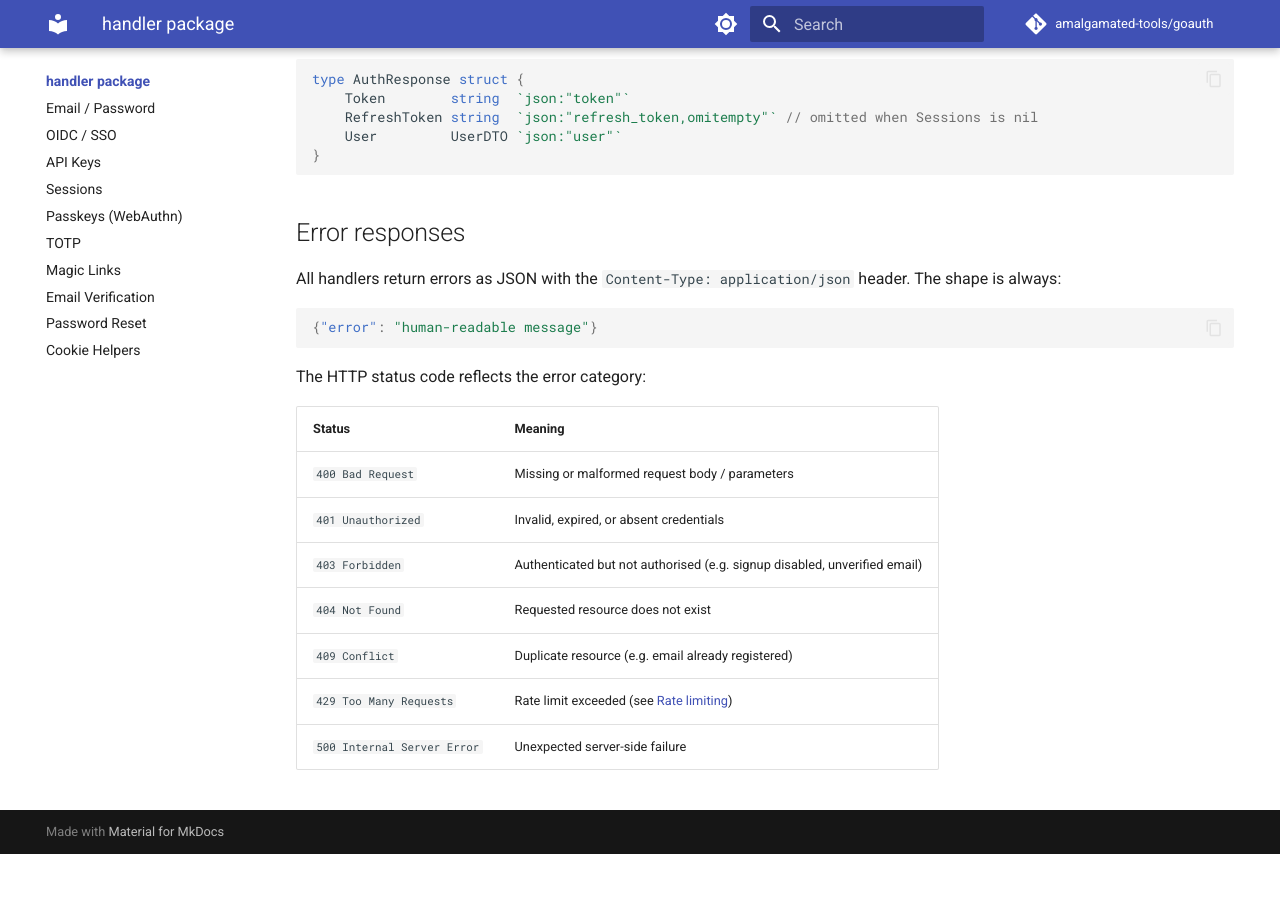
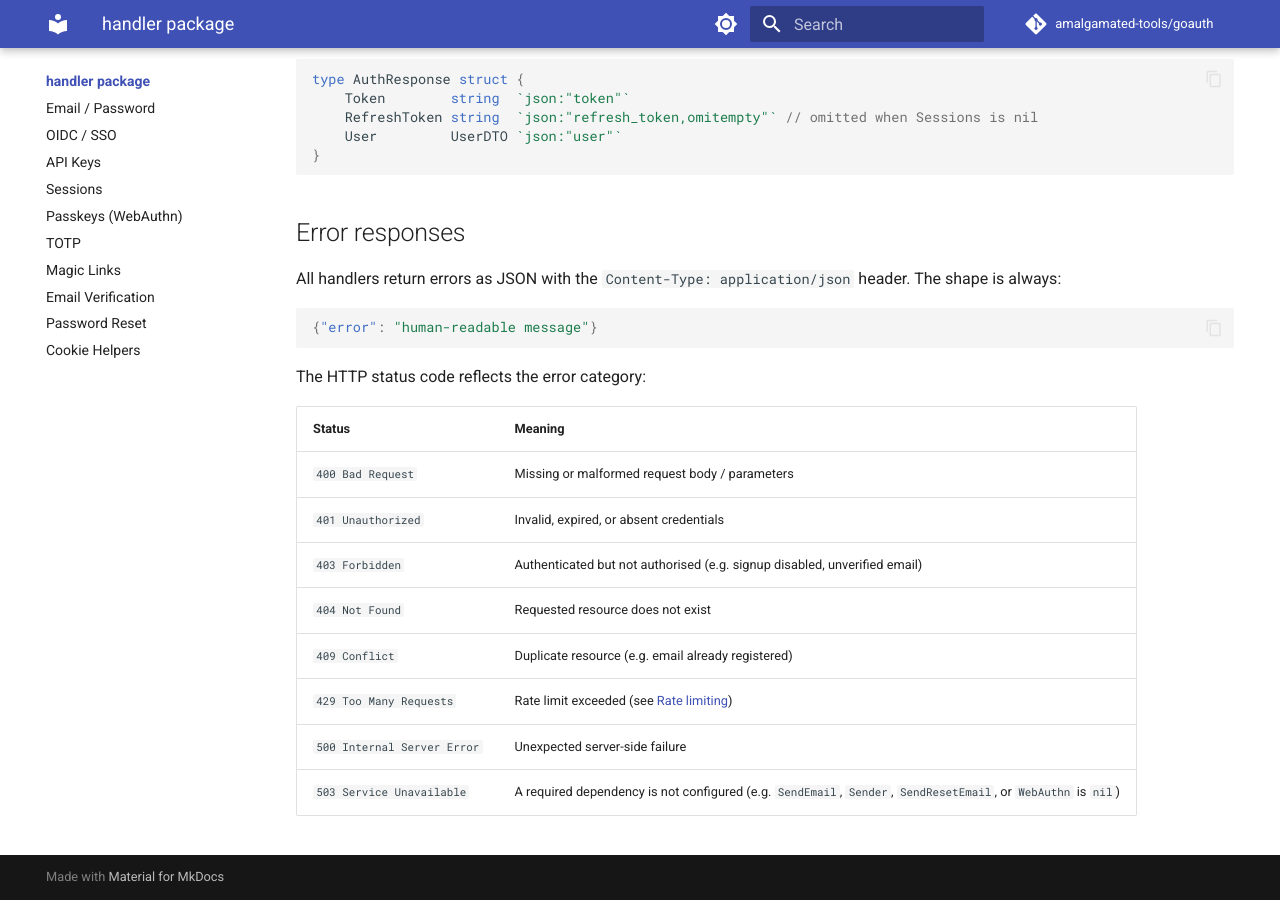
Before and after one commit to amalgamated-tools/goauth, an MkDocs documentation site: the page built from docs/handler/index.md, in a window 1280 px wide and 900 px high, scrolled down 1467 px. Built offline with MkDocs 1.6.1 and Material for MkDocs 9.7.7, drawn with Linux system fonts in a browser that asks for light colours; comment, search, counter and statistics services are not loaded; before the commit the page ends 2321 px from its top, so only the background shows below that.

Commit message:
docs: add 503 Service Unavailable to handler error responses table (#164)
Multiple handlers return HTTP 503 when a required dependency is nil
(SendEmail, Sender, SendResetEmail, WebAuthn), but the shared error
responses table in docs/handler/index.md was missing this status code.

Each individual handler doc already documents 503 in its own HTTP status
codes table; this adds the missing entry to the package-level summary.

Co-authored-by: github-actions[bot] <41898282+github-actions[bot]@users.noreply.github.com>
Co-authored-by: Copilot <223556219+Copilot@users.noreply.github.com>

```diff
--- a/docs/handler/index.md
+++ b/docs/handler/index.md
@@ -73,3 +73,4 @@ The HTTP status code reflects the error category:
 | `409 Conflict` | Duplicate resource (e.g. email already registered) |
 | `429 Too Many Requests` | Rate limit exceeded (see [Rate limiting](../auth/rate-limiting.md)) |
 | `500 Internal Server Error` | Unexpected server-side failure |
+| `503 Service Unavailable` | A required dependency is not configured (e.g. `SendEmail`, `Sender`, `SendResetEmail`, or `WebAuthn` is `nil`) |
```
